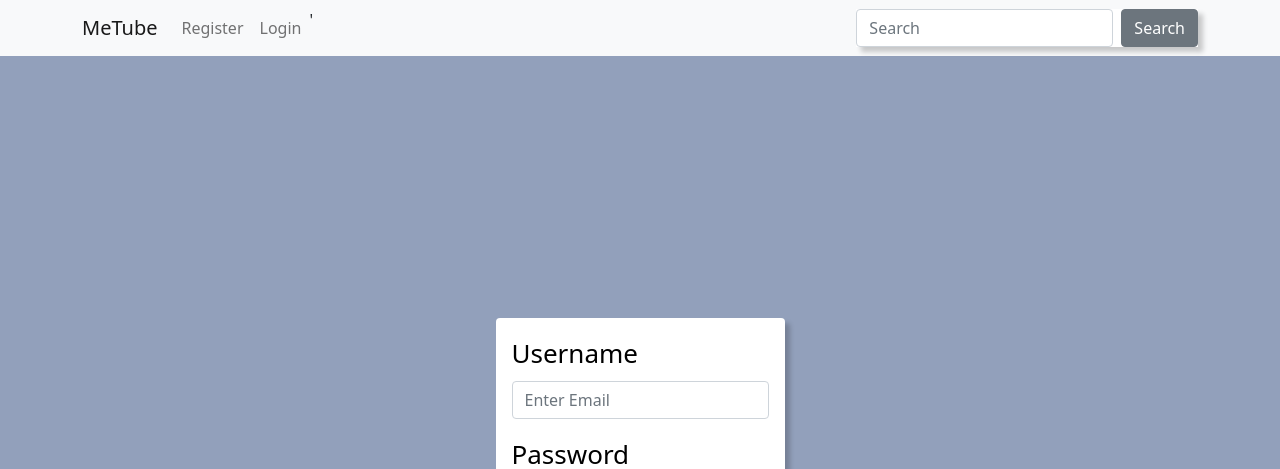
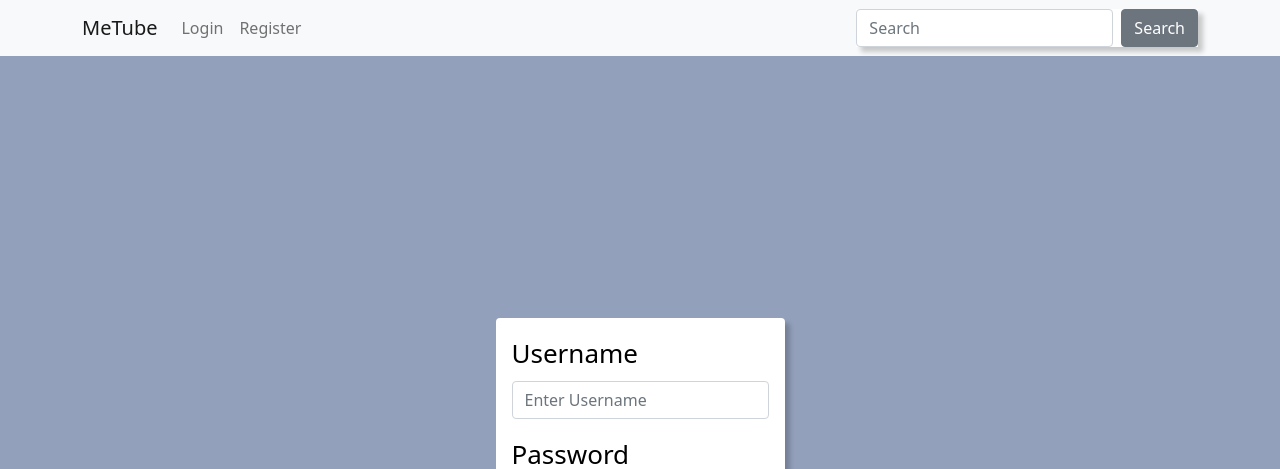
Before and after one commit to Payner01/dcc-youtube-clone-frontend, a React (Create React App) app: page /login in a window 1280 px wide. Shown: the top 469 px of the page. Built offline with nearby package versions, Linux system fonts and the light colour scheme; no server answers.

Commit message:
Logged in users have a way to logout

```diff
--- a/src/App.js
+++ b/src/App.js
@@ -16,10 +16,12 @@ import { useNavigate } from "react-router-dom"
 function App() {
 
   let navigate = useNavigate();
+
 // user login info
   const [user, setUser] = useState(null);
+  console.log(user)
 // This get users token
-  const [userCode, setUserCode] = useState (null);
+  const [userCode, setUserCode] = useState(null);
 
   async function createUser(newEntry){
     console.log(newEntry);
@@ -33,19 +35,18 @@ function App() {
   }
 
   async function loginUser(loginUser){
-    console.log(loginUser);
     try {
       let response = await axios.post('http://127.0.0.1:8000/api/auth/login/', loginUser)
     console.log(response);
-    if(response.status === 201){
+    if(response.status === 200){
+      localStorage.setItem('token', response.data.access)
       setUser(loginUser);
-      localStorage.setItem('token', response.data.access)
       navigate('/');
+      reloadPage();
     }} catch (ex) {
       console.log(ex.response)
     }
   }
-  console.log(user)
 
   // gets Token for users keep user on website even after refresh
   useEffect(() => {
@@ -57,13 +58,20 @@ function App() {
     } catch {}
 }, []);
 
-  function signOut(){
-    userCode = localStorage.removeItem('token');
+  const signOut =() =>{
+    localStorage.removeItem('token');
+    navigate('/');
+    reloadPage();
   }
+
+  function reloadPage(){
+    window.location.reload(false)
+  }
+
 
 /////////////////////// Video Section ///////////////////////////
 
-    const [videoSearched, setVideoSearched] = useState(null);
+    // const [videoSearched, setVideoSearched] = useState(null);
     // gets a video IDs
     const [videosId, setVideosId] = useState([]);
     // video id that user clicked on
@@ -91,19 +99,16 @@ function App() {
       <NavBar filteredVideo={filteredVideo} userCode={userCode} user={user} signOut={signOut}/>
       <header className="App-header">
         <Routes>
-        <Route path='register' element={() => {
-            if (userCode == null) {
-              return <LoginForm />
+          <Route exact path='/' element={<HomePage />}/>
+           {/* <Route path='login' element={() => {
+            if(!user){
+              return <LoginForm loginUser={loginUser}/>
+            }else{
+              return <Profile user={user} />
             }
-            else {
-              return <HomePage user={user} />
-            }
-          }} />
-          <Route exact path='/' element={<HomePage />}/>
+          }} /> */}
+          <Route path='login' element={<LoginForm loginUser={loginUser} />} />
           <Route path='register' element={<RegistrationForm createUser={createUser}/>} />
-          <Route path='login' element={<LoginForm loginUser={loginUser} />} />
-
-          {/* How to click on video and send user to videopage maybe make another component to display videos that were sreached  */}
           <Route path='videopage' element={<VideoPage videoDetails={videoDetails} selectedVideo={selectedVideo} user={user}/>} />
           <Route path='searchresults' element={<SearchResults selectedVideoId={selectedVideoId} videosId={videosId}/>} />
         </Routes>
--- a/src/Components/HomePage/HomePage.jsx
+++ b/src/Components/HomePage/HomePage.jsx
@@ -1,10 +1,6 @@
 import React from 'react';
 
 const HomePage = (props) => {
-
-    // make logic for search
-
-
     return (
     <div>
 
--- a/src/Components/LoginForm/LoginForm.jsx
+++ b/src/Components/LoginForm/LoginForm.jsx
@@ -15,7 +15,7 @@ const LoginForm = (props) => {
         }
         props.loginUser(currentUser);
         console.log(currentUser)
-        console.log(currentUser)
+
     }
 
 
@@ -24,7 +24,7 @@ const LoginForm = (props) => {
         <Form onSubmit={handleSubmit } className="rounded p-4 p-sm-3">
             <Form.Group className="mb-3">
                 <Form.Label>Username</Form.Label>
-                <Form.Control type="username" placeholder="Enter Email" onChange={(event) => setUserName(event.target.value)}/>
+                <Form.Control type="username" placeholder="Enter Username" onChange={(event) => setUserName(event.target.value)}/>
                 <Form.Text className="text-muted"></Form.Text>
             </Form.Group>
             <Form.Group className="mb-3">
--- a/src/Components/NavBar/NavBar.jsx
+++ b/src/Components/NavBar/NavBar.jsx
@@ -14,11 +14,8 @@ const NavBar = (props) => {
         event.preventDefault();
         props.filteredVideo(searched);
         navigate('/searchresults')
-
     }
-
-
-
+    console.log(props.userCode)
     return (
         <Navbar bg="light" expand="lg">
         <Container>
@@ -26,9 +23,17 @@ const NavBar = (props) => {
             <Navbar.Toggle aria-controls="basic-navbar-nav" />
             <Navbar.Collapse id="basic-navbar-nav">
             <Nav className="me-auto">
-
-                <Nav.Link href='/register'>Register</Nav.Link>
-                <Nav.Link href='/login'>Login</Nav.Link>'
+                {!props.userCode &&
+                <React.Fragment>
+                <Nav.Link href='/login'>Login</Nav.Link>
+                <Nav.Link path='/register'>Register</Nav.Link>
+                </React.Fragment>
+                }
+                {props.userCode &&
+                <React.Fragment>
+                <Button onClick={() => props.signOut()}>Logout</Button>
+                </React.Fragment>
+                }
 
             </Nav>
             </Navbar.Collapse>
--- a/src/Components/SearchResults/SearchResults.jsx
+++ b/src/Components/SearchResults/SearchResults.jsx
@@ -1,5 +1,4 @@
-import { useState } from "react";
-import { Navbar, Card, Container, Nav, Form, Button, FormControl, } from 'react-bootstrap'
+import { Card, Button } from 'react-bootstrap'
 
 
 const SearchResults = (props) => {
```
